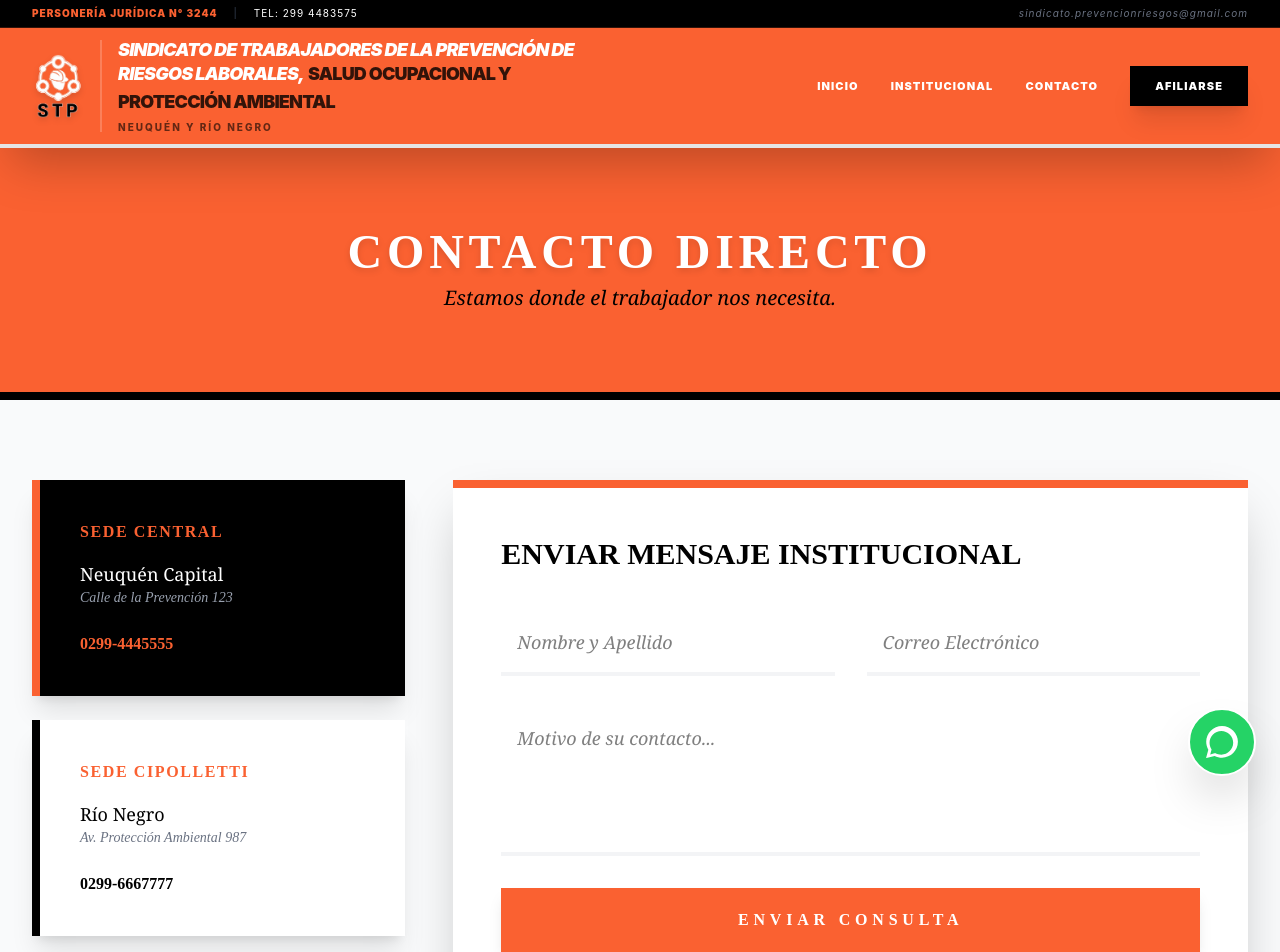
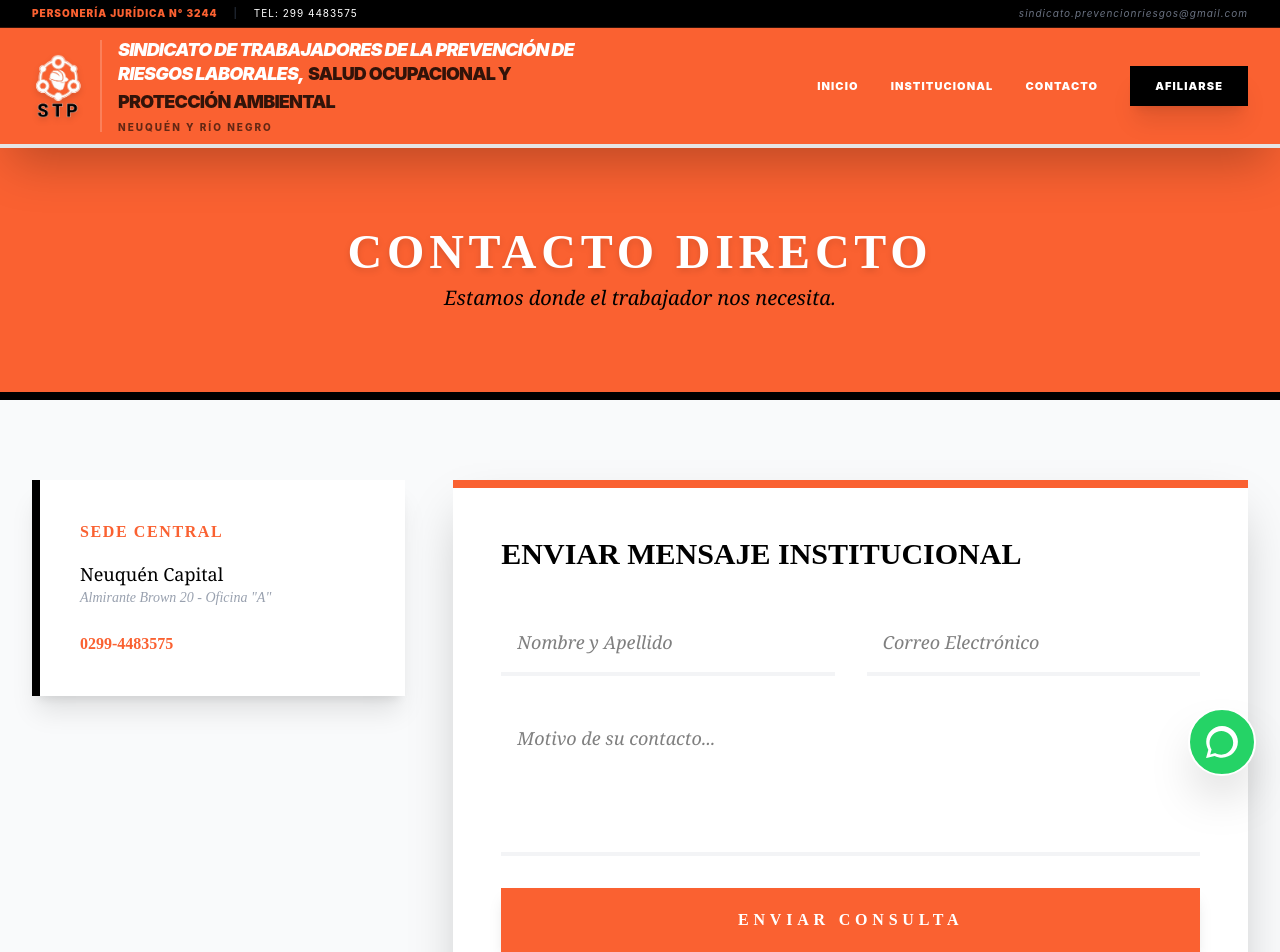
Before and after one commit to ManuCaporaso/stp-sindicato, a React (Vite) app: page /contacto in a window 1280 px wide. Shown: the top 952 px of the page. Built offline with nearby package versions, Linux system fonts and the light colour scheme.

Commit message:
Se hacen cambios en institucional y contacto

```diff
--- a/src/pages/Contacto.jsx
+++ b/src/pages/Contacto.jsx
@@ -10,18 +10,13 @@ const Contacto = () => {
 
       <div className="max-w-7xl mx-auto py-20 px-8 grid lg:grid-cols-3 gap-12">
         <div className="lg:col-span-1 space-y-6">
-          <div className="bg-black p-10 text-white border-l-8 border-primary shadow-xl">
+          <div className="bg-white p-10 text-black border-l-8 border-black shadow-xl">
             <h3 className="font-black uppercase text-primary mb-4 tracking-widest">Sede Central</h3>
             <p className="font-serif text-lg">Neuquén Capital</p>
-            <p className="text-gray-400 text-sm italic">Calle de la Prevención 123</p>
-            <div className="mt-6 text-primary font-bold">0299-4445555</div>
+            <p className="text-gray-400 text-sm italic">Almirante Brown 20 - Oficina "A"</p>
+            <div className="mt-6 text-primary font-bold">0299-4483575</div>
           </div>
-          <div className="bg-white p-10 text-black border-l-8 border-black shadow-xl">
-            <h3 className="font-black uppercase text-primary mb-4 tracking-widest">Sede Cipolletti</h3>
-            <p className="font-serif text-lg">Río Negro</p>
-            <p className="text-gray-500 text-sm italic">Av. Protección Ambiental 987</p>
-            <div className="mt-6 text-black font-bold">0299-6667777</div>
-          </div>
+
         </div>
 
         <div className="lg:col-span-2 bg-white p-12 shadow-2xl border-t-8 border-primary">
--- a/src/pages/Home.jsx
+++ b/src/pages/Home.jsx
@@ -11,7 +11,7 @@ const Home = () => {
           <img
             src="/images/hero.webp"
             alt="Industria"
-            className="w-full h-full object-cover opacity-80 grayscale"
+            className="w-full h-full object-cover opacity-50 grayscale"
           />
           <div className="absolute inset-0 bg-gradient-to-b from-primary/85 via-black/70 to-black"></div>
         </div>
--- a/src/pages/Institucional.jsx
+++ b/src/pages/Institucional.jsx
@@ -16,7 +16,7 @@ const Institucional = () => {
           </p>
           <div className="grid md:grid-cols-2 gap-12 not-italic">
             <div className="bg-gray-50 p-10 border-l-8 border-primary shadow-xl">
-              <h4 className="font-black uppercase text-xl mb-4">¿Por qué nacimos?</h4>
+              <h4 className="font-black uppercase text-xl mb-4">¿Por qué nacimos como sindicato?</h4>
               <p className="text-sm text-gray-600">
                 Rechazamos la figura del <strong>“responsable técnico decorativo”</strong>.
                 Buscamos el respeto a los criterios técnicos y condiciones mínimas para ejercer con responsabilidad.
```
Also changed, not shown: 1 other file (tests, documents, lock files or other folders).
